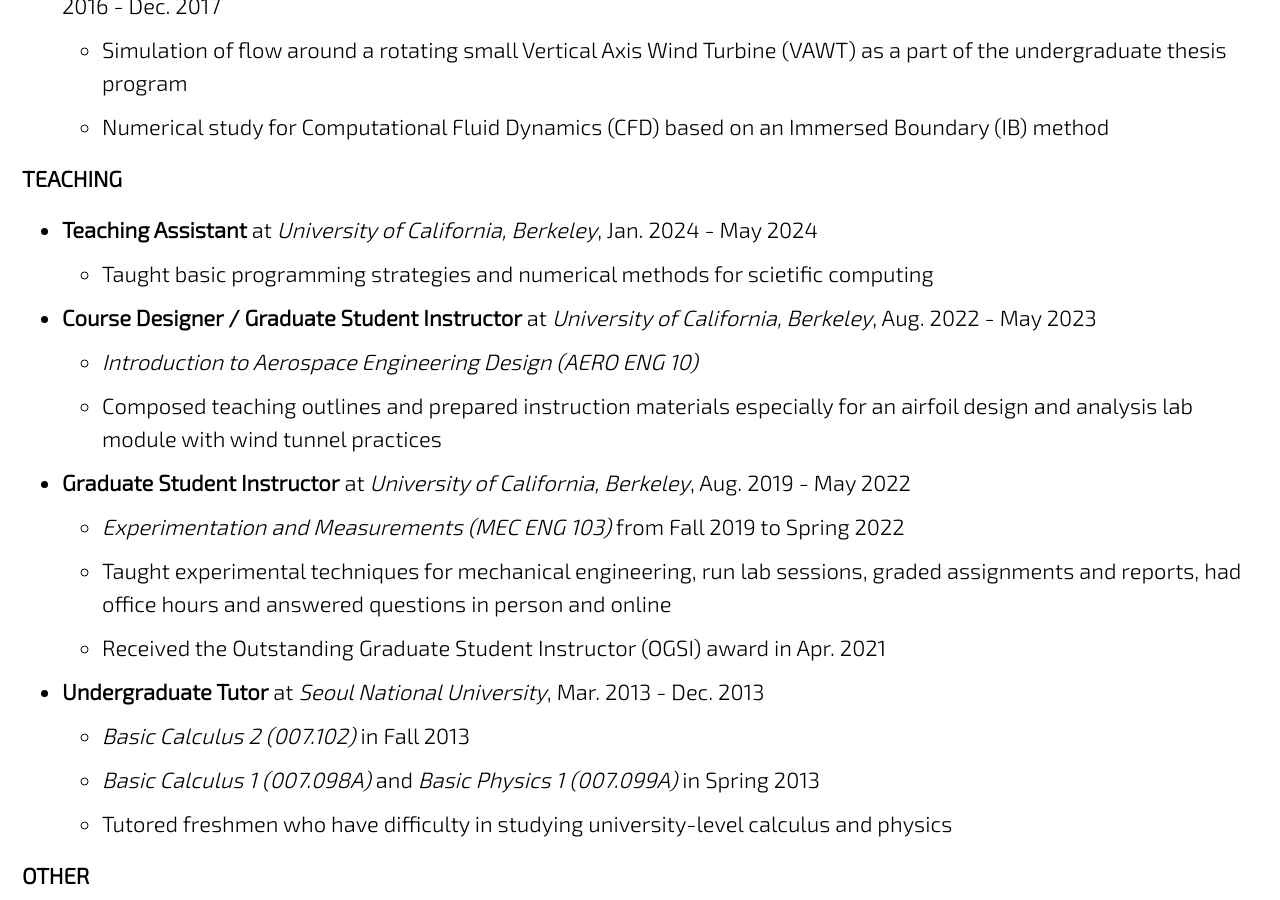
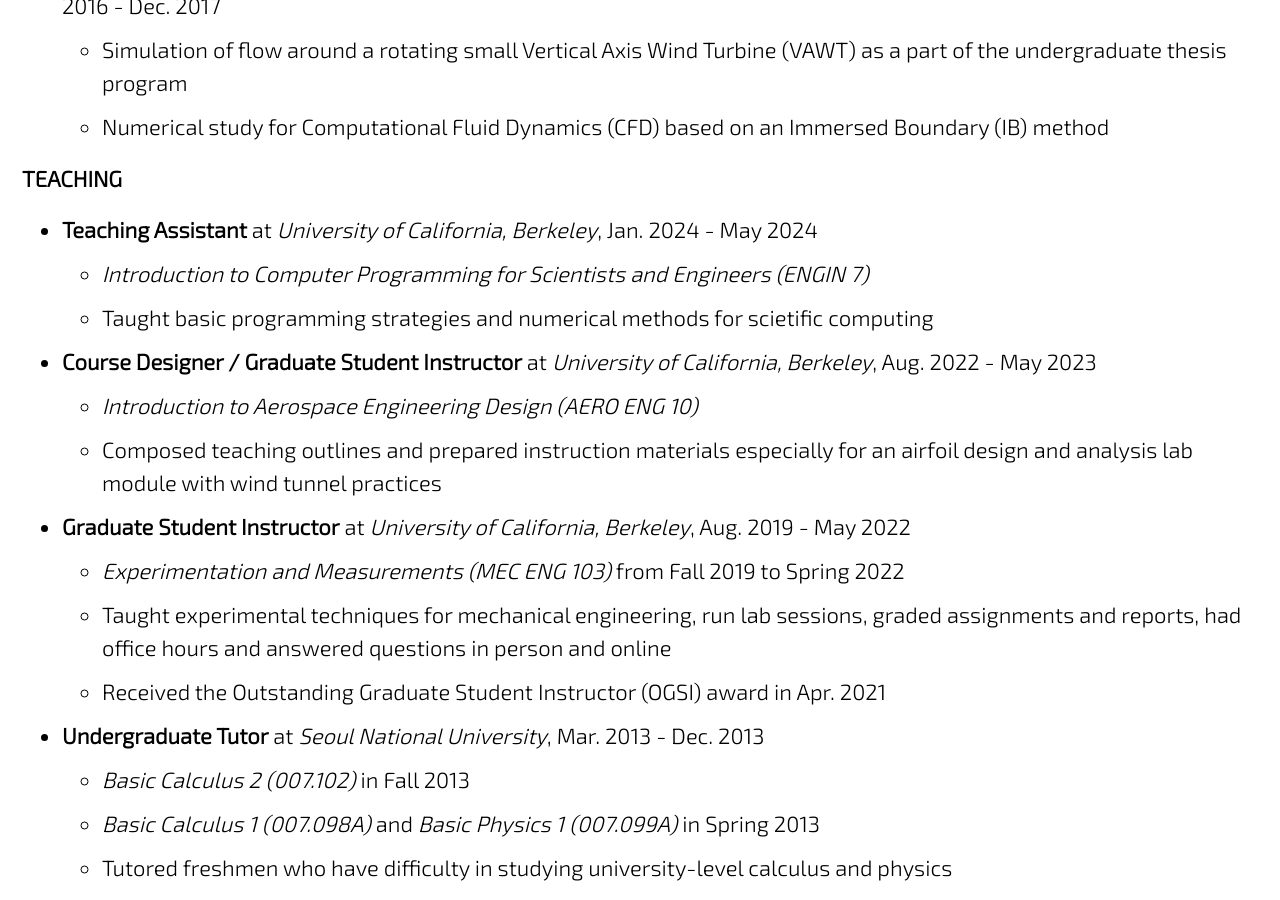
Before and after one commit to jun9303/jun9303.github.io, a Jekyll site: the page built from _pages/about.md, in a window 1280 px wide and 900 px high, scrolled down 2139 px. Built offline with Jekyll 4.4.1, drawn with Linux system fonts in a browser that asks for light colours; cached includes are drawn as plain includes; nearby versions of some CDN libraries.

Commit message:
About Updated 010824

```diff
--- a/_pages/about.md
+++ b/_pages/about.md
@@ -75,6 +75,7 @@ feature_row:
 ### TEACHING
 
 - **Teaching Assistant** at *University of California, Berkeley*, Jan. 2024 - May 2024
+  + *Introduction to Computer Programming for Scientists and Engineers (ENGIN 7)*
   + Taught basic programming strategies and numerical methods for scietific computing
 
 - **Course Designer / Graduate Student Instructor** at *University of California, Berkeley*, Aug. 2022 - May 2023
```
